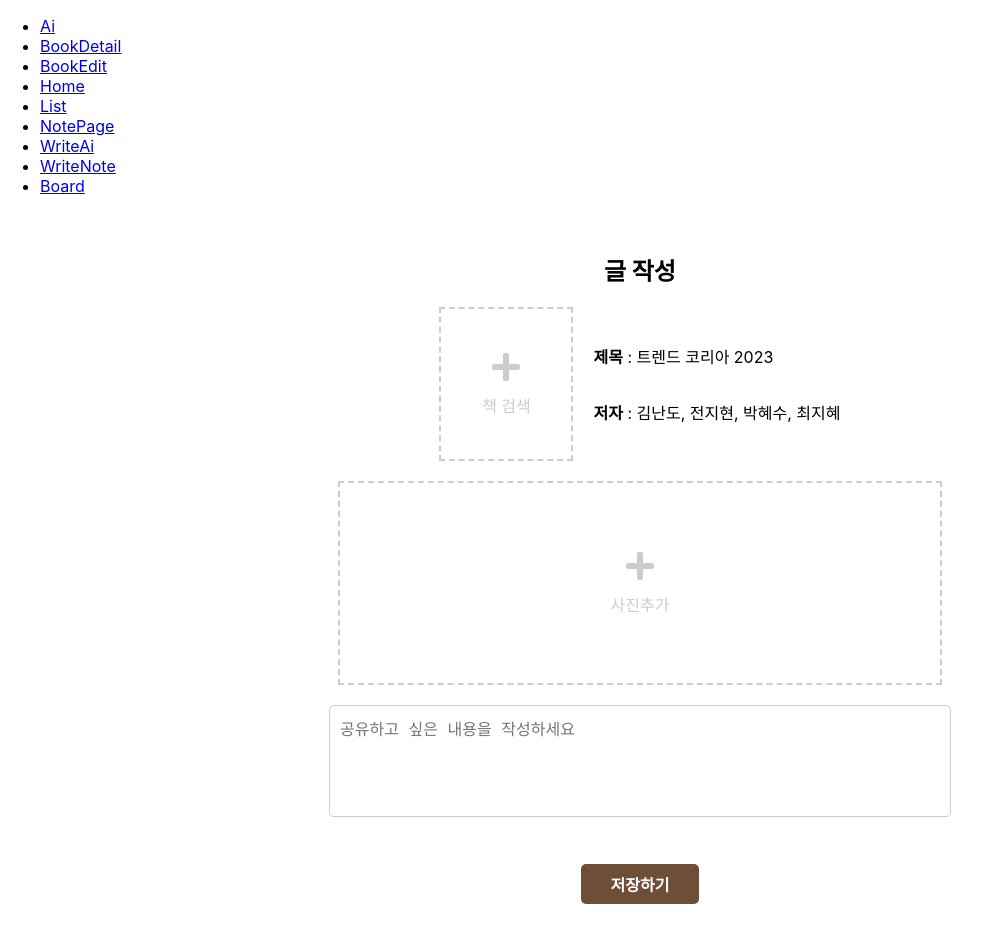
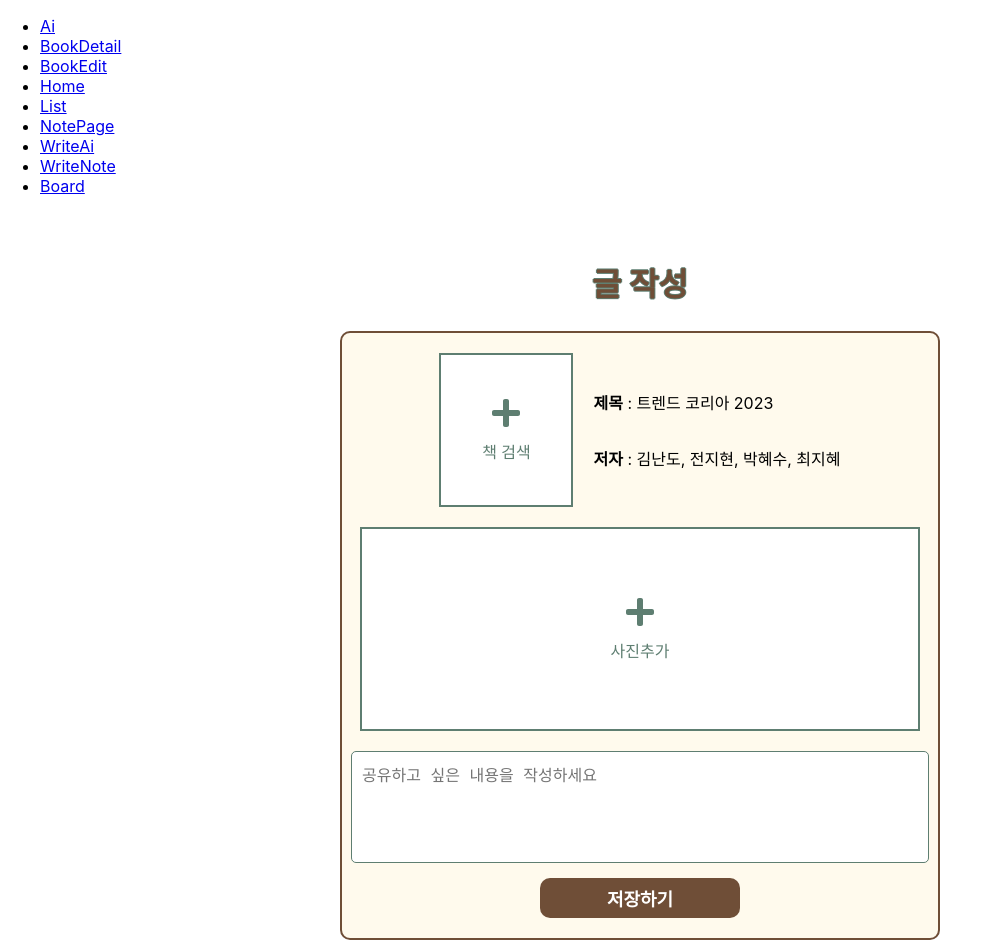
Before and after one commit to chlguss97/AIDok-web, a React (Create React App) app: page /write in a window 1280 px wide. Shown: the top 952 px of the page, without its empty margins (0-991 px from the left). Before the commit the page ends 924 px from the top, so only its background shows below. Built offline with nearby package versions, Linux system fonts and the light colour scheme.

Commit message:
0613-14:28

```diff
--- a/src/components/Board.js
+++ b/src/components/Board.js
@@ -143,20 +143,17 @@ const CommentIconWrapper = styled.div`
 
 const FloatingButton = styled.button`
   position: fixed;
-  width: 60px;
-  height: 60px;
-  bottom: 60px;
-  right: 60px;
+  bottom: 20px;
+  right: 20px;
+  width: 50px;
+  height: 50px;
+  border-radius: 50%;
   background-color: #5E7E71;
-  color: #FFF;
+  color: white;
+  font-size: 24px;
   border: none;
-  border-radius: 50%;
-  box-shadow: 2px 2px 3px #999;
   cursor: pointer;
-  display: flex;
-  align-items: center;
-  justify-content: center;
-  font-size: 24px;
+  z-index: 1000;
 
   @media (max-width: 768px) {
     width: 50px;
@@ -206,6 +203,16 @@ const Board = () => {
       profileImage: 'https://images.ddengle.com/files/attach/images/11334861/189/465/015/4b9097d5699b7fa4b153b1dd8d97814c.jpeg',
       content: '집에 가고 싶다..',
       postImage: 'https://jjal.today/data/file/gallery/1028612757_NCiaYZQs_77b66db361dba5c22df56f4cb7da21a078a2539f.jpeg',
+      likes: 0,
+      comments: 2,
+      liked: false,
+    },
+    {
+      id: 2,
+      username: '노상진',
+      profileImage: 'https://xen-api.linkareer.com/attachments/107214',
+      content: '난 사실 아무 생각이 없어',
+      postImage: 'https://encrypted-tbn0.gstatic.com/images?q=tbn:ANd9GcQ3ux6b26C7E5tu4xKPTtRD9k6BIWWocpRlYw&s',
       likes: 0,
       comments: 2,
       liked: false,
--- a/src/components/BoardComment.js
+++ b/src/components/BoardComment.js
@@ -34,11 +34,15 @@ const BackButton = styled.button`
 `;
 
 const Title = styled.h2`
-  margin: 0;
+  color: #6F4E37;
+  font-size: 1.5rem;
+  font-weight: bold;
+  text-align: center;
+  text-shadow: 1px 0 #5E7E71, -1px 0 #5E7E71, 0 1px #5E7E71, 0 -1px #5E7E71;
 `;
 
 const CommentList = styled.div`
-  margin-top: 20px;
+  //margin-top: 10px;
 `;
 
 const CommentContainer = styled.div`
@@ -52,7 +56,8 @@ const Avatar = styled.div`
   width: 50px;
   height: 50px;
   border-radius: 50%;
-  background-color: #ccc;
+  border: 2px solid #5E7E71;
+  background-color: #6F4E37;
   background-size: cover;
   background-position: center;
   background-image: url(${props => props.src});
--- a/src/components/WriteBoard.js
+++ b/src/components/WriteBoard.js
@@ -2,6 +2,7 @@ import React, { useState, useRef } from 'react';
 import { useNavigate } from 'react-router-dom';
 import styled from 'styled-components';
 import { FaPlus, FaArrowLeft } from 'react-icons/fa';
+import SaveBtn from './SaveBtn';
 
 const Container = styled.div`
   padding: 20px;
@@ -11,14 +12,21 @@ const Container = styled.div`
 `;
 
 const Title = styled.h2`
+  color: #6F4E37;
+  font-size: 2rem;
+  font-weight: bold;
   text-align: center;
-  margin-bottom: 20px;
+  text-shadow: 1px 0 #5E7E71, -1px 0 #5E7E71, 0 1px #5E7E71, 0 -1px #5E7E71;
 `;
 
 const Form = styled.form`
   display: flex;
   flex-direction: column;
   align-items: center;
+  background-color: #FFFAED;
+  border: 2px solid #6F4E37;
+  padding: 20px;
+  border-radius: 10px;
 `;
 
 const BackButton = styled.button`
@@ -41,7 +49,8 @@ const ImageUploadWrapperBase = styled.div`
   align-items: center;
   justify-content: center;
   position: relative;
-  border: 2px dashed #ccc;
+  border: 2px solid #5E7E71;
+  background-color: white;
 
   ${({ hasImage }) => hasImage && `
     border: none;
@@ -74,13 +83,13 @@ const ImagePreview = styled.img`
 
 const PlusIcon = styled(FaPlus)`
   font-size: 2rem;
-  color: #ccc;
+  color: #5E7E71;
 `;
 
 const AddPhotoText = styled.span`
   margin-top: 10px;
   font-size: 1rem;
-  color: #ccc;
+  color: #5E7E71;
 `;
 
 const InfoContainer = styled.div`
@@ -104,26 +113,10 @@ const Textarea = styled.textarea`
   width: 100%;
   padding: 10px;
   margin-bottom: 15px;
-  border: 1px solid #ccc;
+  border: 1px solid #5E7E71;
   border-radius: 5px;
   font-size: 1rem;
   resize: none;
-`;
-
-const Button = styled.button`
-  padding: 8px 30px;
-  background-color: #6F4E37;
-  color: white;
-  border: none;
-  border-radius: 5px;
-  cursor: pointer;
-  font-size: 1rem;
-  font-weight: bold;
-  margin-top: 2rem;
-
-  &:hover {
-    background-color: #8A5638;
-  }
 `;
 
 const WriteBoard = () => {
@@ -213,7 +206,7 @@ const WriteBoard = () => {
           onChange={(e) => setContent(e.target.value)}
           placeholder="공유하고 싶은 내용을 작성하세요"
         />
-        <Button type="submit">저장하기</Button>
+        <SaveBtn name="저장하기" />
       </Form>
     </Container>
   );
```
